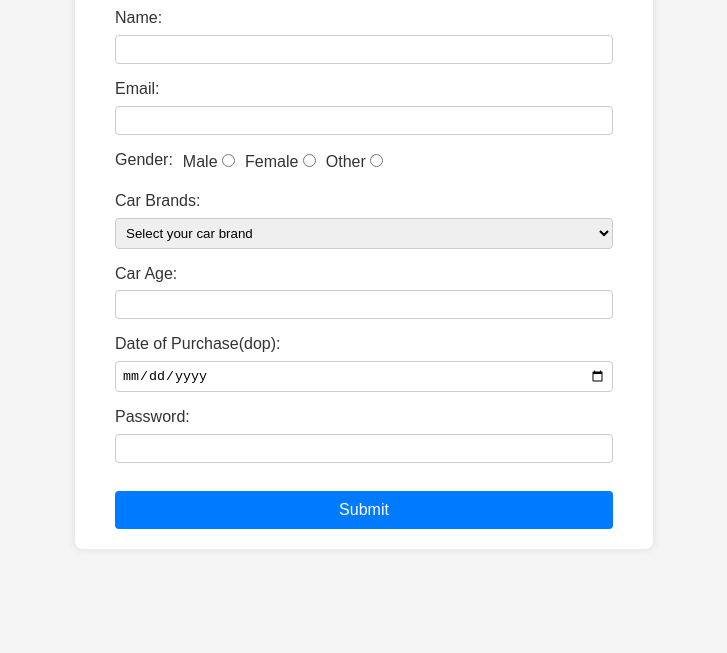
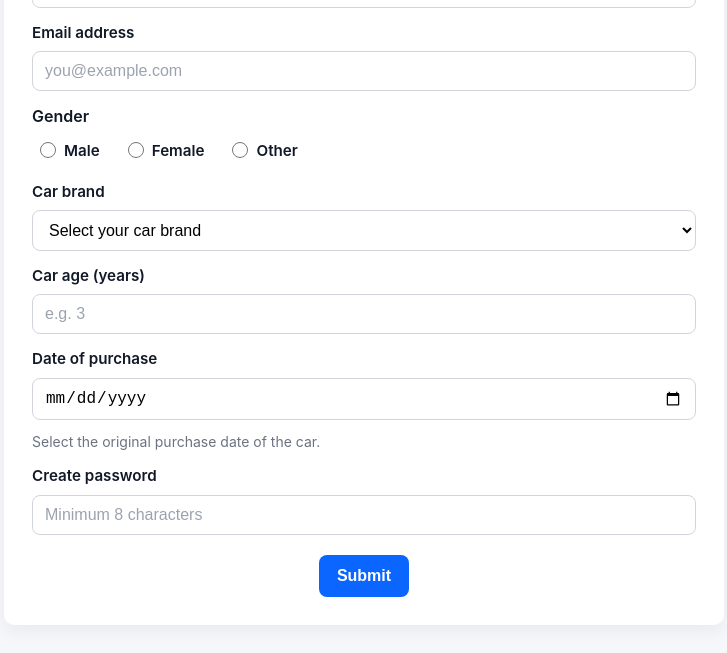
Before and after one commit to acciojob/car-insurance-form-kapex-coder, a website: page main.html in a window 1280 px wide. Shown: the part 162-815 px from the top of the page, without its empty margins (276-1003 px from the left). Drawn offline with Linux system fonts and the light colour scheme.

Commit message:
Solution-2

```diff
--- a/main.html
+++ b/main.html
@@ -1,95 +1,128 @@
 <!DOCTYPE html>
-
-<html>
+<html lang="en">
   <head>
+    <meta charset="utf-8" />
+    <meta name="viewport" content="width=device-width,initial-scale=1" />
+    <title>Car Insurance Registration</title>
     <link rel="stylesheet" href="styles.css" />
   </head>
-
   <body>
-    <!-- the entire body must be written by student -->
     <main>
-      <div class="container">
+      <div class="container" role="main">
         <h1>Car Insurance Registration Form</h1>
 
-        <form method="post">
-          <div class="form-field">
-            <label for="name">Name: </label>
-            <input type="text" id="name" name="name" required />
+        <!-- server endpoint or client-side handling can be added to action -->
+        <form method="post" action="#" novalidate>
+          <div class="form-row">
+            <label for="name">Full name</label>
+            <input
+              type="text"
+              id="name"
+              name="name"
+              autocomplete="name"
+              placeholder="Jane Doe"
+              required
+            />
           </div>
 
-          <div class="form-field">
-            <label for="email">Email: </label>
-            <input type="email" id="email" name="email" required />
+          <div class="form-row">
+            <label for="email">Email address</label>
+            <input
+              type="email"
+              id="email"
+              name="email"
+              autocomplete="email"
+              placeholder="you@example.com"
+              required
+            />
           </div>
 
-          <div class="form-field gender-field">
-            <label>Gender: </label>
-            <div class="gender-options">
-              <div>
-                <label for="male">Male</label>
-                <input
-                  type="radio"
-                  id="male"
-                  name="gender"
-                  value="male"
-                  required
-                />
-              </div>
+          <fieldset class="form-row">
+            <legend>Gender</legend>
+            <div
+              class="radio-group"
+              role="radiogroup"
+              aria-labelledby="gender-legend"
+            >
+              <label class="radio">
+                <input type="radio" name="gender" value="male" required />
+                <span>Male</span>
+              </label>
 
-              <div>
-                <label for="female">Female</label>
-                <input
-                  type="radio"
-                  id="female"
-                  name="gender"
-                  value="female"
-                  required
-                />
-              </div>
+              <label class="radio">
+                <input type="radio" name="gender" value="female" />
+                <span>Female</span>
+              </label>
 
-              <div>
-                <label for="other">Other</label>
-                <input
-                  type="radio"
-                  id="other"
-                  name="gender"
-                  value="other"
-                  required
-                />
-              </div>
+              <label class="radio">
+                <input type="radio" name="gender" value="other" />
+                <span>Other</span>
+              </label>
             </div>
-          </div>
+          </fieldset>
 
-          <div class="form-field">
-            <label for="cars">Car Brands: </label>
-            <select id="cars" name="cars">
-              <option value="" disabled selected>Select your car brand</option>
+          <div class="form-row">
+            <label for="cars">Car brand</label>
+            <select id="cars" name="cars" required autocomplete="off">
+              <option value="" disabled selected hidden>
+                Select your car brand
+              </option>
               <option value="bmw">BMW</option>
               <option value="audi">Audi</option>
-              <option value="mercedez">Mercedez</option>
+              <option value="mercedes">Mercedes</option>
+              <option value="other">Other</option>
             </select>
           </div>
 
-          <div class="form-field">
-            <label for="carage">Car Age: </label>
-            <input type="number" id="carage" name="carage" min="0" required />
+          <div class="form-row">
+            <label for="carage">Car age (years)</label>
+            <input
+              type="number"
+              id="carage"
+              name="carage"
+              inputmode="numeric"
+              min="0"
+              max="100"
+              step="1"
+              placeholder="e.g. 3"
+              required
+            />
           </div>
 
-          <div class="form-field">
-            <label for="dop">Date of Purchase(dop): </label>
-            <input type="date" id="dop" name="dop" required />
+          <div class="form-row">
+            <label for="dop">Date of purchase</label>
+            <input
+              type="date"
+              id="dop"
+              name="dop"
+              required
+              aria-describedby="dop-help"
+            />
+            <small id="dop-help" class="help-text"
+              >Select the original purchase date of the car.</small
+            >
           </div>
 
-          <div class="form-field">
-            <label for="password">Password: </label>
-            <input type="password" id="password" name="password" required />
+          <div class="form-row">
+            <label for="password">Create password</label>
+            <input
+              type="password"
+              id="password"
+              name="password"
+              minlength="8"
+              autocomplete="new-password"
+              placeholder="Minimum 8 characters"
+              required
+            />
           </div>
 
-          <button type="submit">Submit</button>
+          <div class="form-actions">
+            <button type="submit">Submit</button>
+          </div>
         </form>
       </div>
     </main>
 
-    <script type="text/javascript" src="./script.js"></script>
+    <script src="./script.js" defer></script>
   </body>
 </html>
--- a/styles.css
+++ b/styles.css
@@ -1,91 +1,185 @@
-/* Your CSS Code here. */
+:root {
+  --bg: #f5f7fb;
+  --card: #ffffff;
+  --primary: #0a66ff;
+  --primary-600: #0056b3;
+  --muted: #6b7280;
+  --radius: 10px;
+  --gap: 14px;
+  --max-width: 720px;
+  --shadow: 0 6px 18px rgba(10, 10, 30, 0.06);
+  --transition: 200ms ease;
+  --focus-shadow: 0 0 0 4px rgba(10, 102, 255, 0.12);
+}
 
 * {
+  box-sizing: border-box;
   margin: 0;
   padding: 0;
-    box-sizing: border-box;
 }
 
+html,
 body {
-    font-family: Arial, sans-serif;
-    background-color: #f5f5f5;
-    color: #333;
-    line-height: 1.6;
+  height: 100%;
+  background: var(--bg);
+  color: #111827;
+  font-family: Inter, system-ui, -apple-system, "Segoe UI", Roboto, Arial,
+    sans-serif;
+  -webkit-font-smoothing: antialiased;
+  -moz-osx-font-smoothing: grayscale;
+  line-height: 1.4;
+  font-size: 16px;
 }
 
 main {
   min-height: 100vh;
-    padding: 20px;
   display: flex;
+  align-items: center;
+  justify-content: center;
+  padding: 28px;
 }
 
 .container {
-    max-width: 50%;
-    margin: auto;
-    background: #fff;
-    padding: 20px 40px;
-    border-radius: 8px;
-    box-shadow: 0 0 10px rgba(0, 0, 0, 0.1);
+  width: 94%;
+  max-width: var(--max-width);
+  background: var(--card);
+  padding: 28px;
+  border-radius: var(--radius);
+  box-shadow: var(--shadow);
+  margin-inline: auto;
 }
 
+/* Heading */
 .container h1 {
   text-align: center;
-    margin-bottom: 20px;
-    color: #007BFF;
-    line-height: 1.2;
+  margin-bottom: 18px;
+  color: var(--primary);
+  font-size: 1.45rem;
+  line-height: 1.15;
 }
 
+/* Form layout */
 form {
+  display: grid;
+  gap: var(--gap);
+}
+
+/* Each row */
+.form-row {
   display: flex;
   flex-direction: column;
-    gap: 12px;
+  gap: 8px;
 }
 
-.form-field {
-    display: flex;
-    flex-direction: column;
+/* Labels */
+label {
+  font-weight: 600;
+  color: #111827;
+  font-size: 0.95rem;
 }
 
-.form-field > input,
-.form-field > select {
-    padding: 6px;
-    border: 1px solid #ccc;
-    border-radius: 4px;
+/* Inputs & selects */
+input[type="text"],
+input[type="email"],
+input[type="password"],
+input[type="number"],
+input[type="date"],
+select {
+  padding: 10px 12px;
+  border: 1px solid #d1d5db;
+  border-radius: 8px;
+  font-size: 1rem;
+  background: white;
+  transition: border-color var(--transition), box-shadow var(--transition);
 }
 
-.form-field > input:focus,
-.form-field > select:focus {
-    border-color: #007BFF;
-    outline: none;
+input::placeholder {
+  color: #9ca3af;
 }
 
-.form-field > label {
-    margin-bottom: 4px;
-    font-weight: 500;
+/* focus */
+input:focus,
+select:focus {
+  outline: none;
+  border-color: var(--primary);
+  box-shadow: var(--focus-shadow);
 }
 
-.gender-field {
-    flex-direction: row;
-    gap: 10px;
+/* Radio group */
+fieldset {
+  border: none;
+  padding: 0;
+}
+
+legend {
+  font-weight: 600;
+  margin-bottom: 6px;
+}
+
+.radio-group {
+  display: flex;
+  gap: 12px;
   align-items: center;
 }
 
-.gender-field .gender-options {
-    display: flex;
-    gap: 10px;
+.radio {
+  display: inline-flex;
+  align-items: center;
+  gap: 8px;
+  cursor: pointer;
+  user-select: none;
+  padding: 6px 8px;
+  border-radius: 8px;
+  transition: background-color var(--transition);
 }
 
-form > button {
-    padding: 10px;
-    background-color: #007BFF;
-    color: white;
-    border: none;
-    border-radius: 4px;
-    cursor: pointer;
-    font-size: 16px;
-    margin-top: 16px;
+.radio input[type="radio"] {
+  width: 16px;
+  height: 16px;
+  accent-color: var(--primary);
 }
 
-form > button:hover {
-    background-color: #0056b3;
+/* help text */
+.help-text {
+  color: var(--muted);
+  font-size: 0.875rem;
+  margin-top: 4px;
 }
+
+/* actions */
+.form-actions {
+  margin-top: 6px;
+  display: flex;
+  justify-content: center;
+}
+
+button[type="submit"] {
+  padding: 12px 18px;
+  border-radius: 8px;
+  border: none;
+  cursor: pointer;
+  background: var(--primary);
+  color: white;
+  font-weight: 700;
+  font-size: 1rem;
+  transition: transform 120ms ease, background-color var(--transition);
+}
+
+button[type="submit"]:hover {
+  background: var(--primary-600);
+  transform: translateY(-1px);
+}
+
+/* Responsive: smaller screens */
+@media (max-width: 520px) {
+  .container {
+    padding: 18px;
+  }
+  .radio-group {
+    gap: 8px;
+    flex-wrap: wrap;
+  }
+  button[type="submit"] {
+    width: 100%;
+  }
+}
```
Lines whose indentation alone changed are shown as unchanged.
